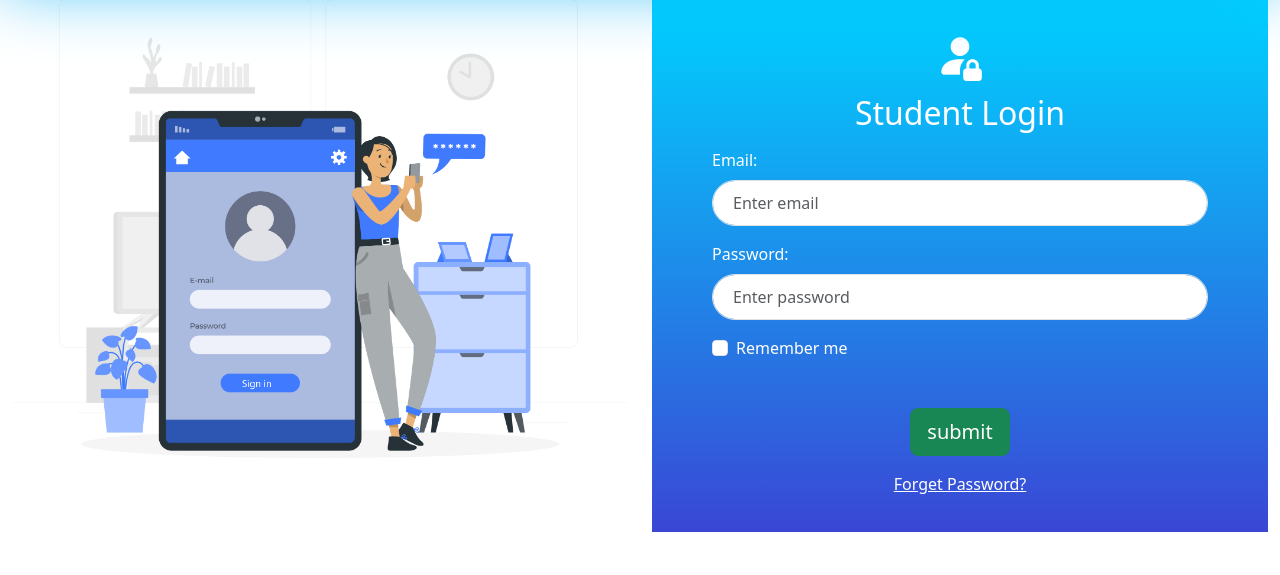
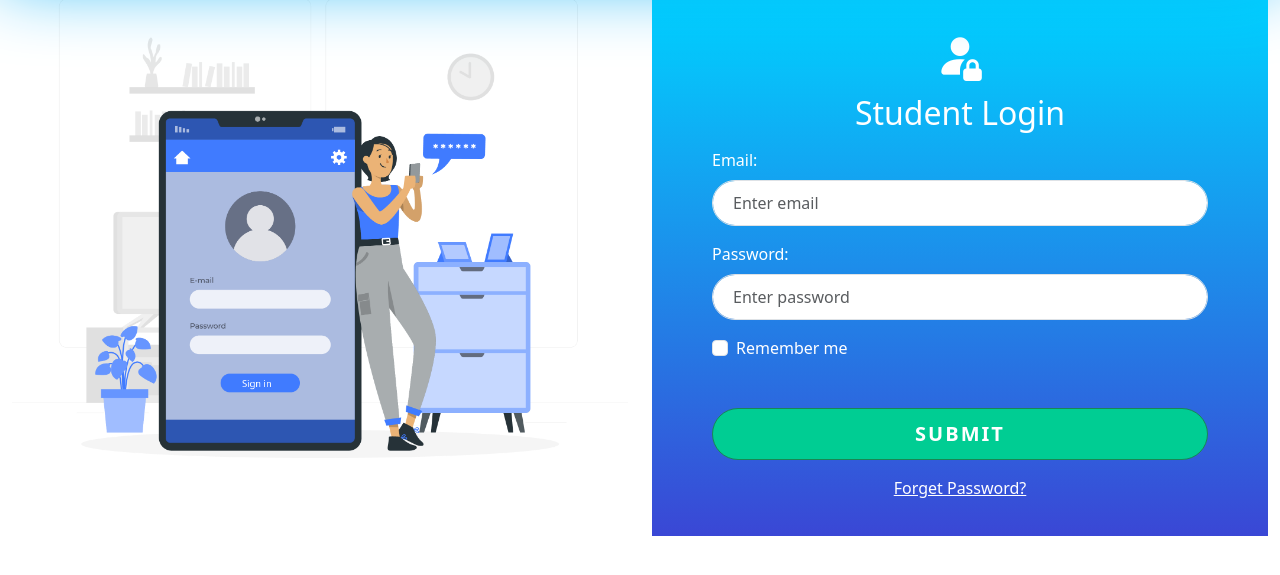
Before and after one commit to razibdash/Gnosis, a PHP site: page /home.php in a window 1280 px wide. Shown: the part 65-640 px from the top of the page. Run offline with PHP 8.4, Linux system fonts and the light colour scheme.

Commit message:
css changed

```diff
--- a/css/home.css
+++ b/css/home.css
@@ -59,6 +59,7 @@
     color: white;
     background: linear-gradient(180deg, #00d2ff 0%, #3a47d5 100%);
     height: 100%;
+    min-height:100%;
     width: 100%;
 }
 .admin_login_form .studen{
--- a/css/style.css
+++ b/css/style.css
@@ -5,7 +5,7 @@
 img{
     max-width: 100%;
 }
-<<<<<<< HEAD
+
 .admin_login_form .submit-btn {
     background-color: #00cd93;
     width: 100%;
@@ -20,6 +20,3 @@ img{
     display: flex;
     color: white;
 }
-=======
-
->>>>>>> d71aa30d03e12d8db405bafe190e9ff8e328efa8
```
